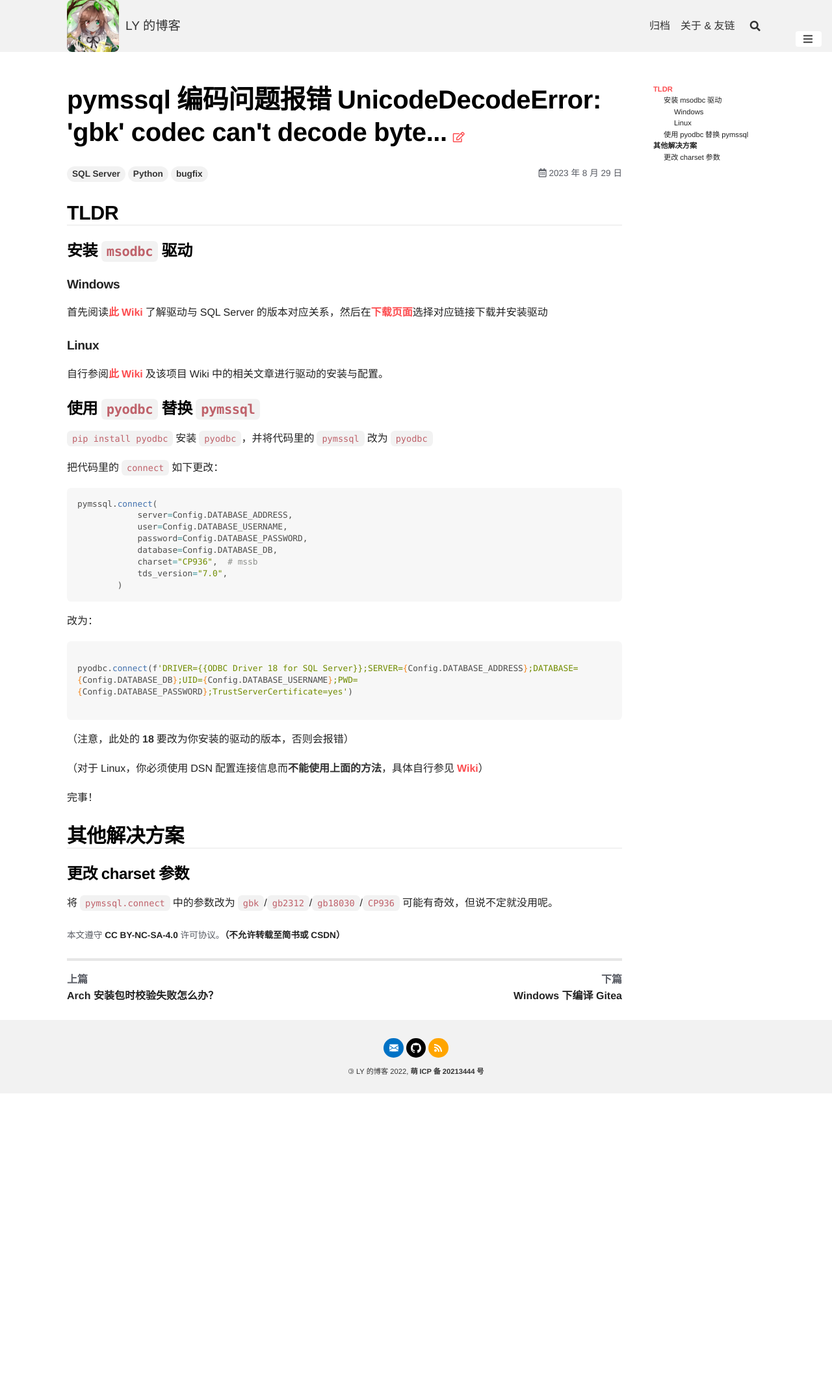
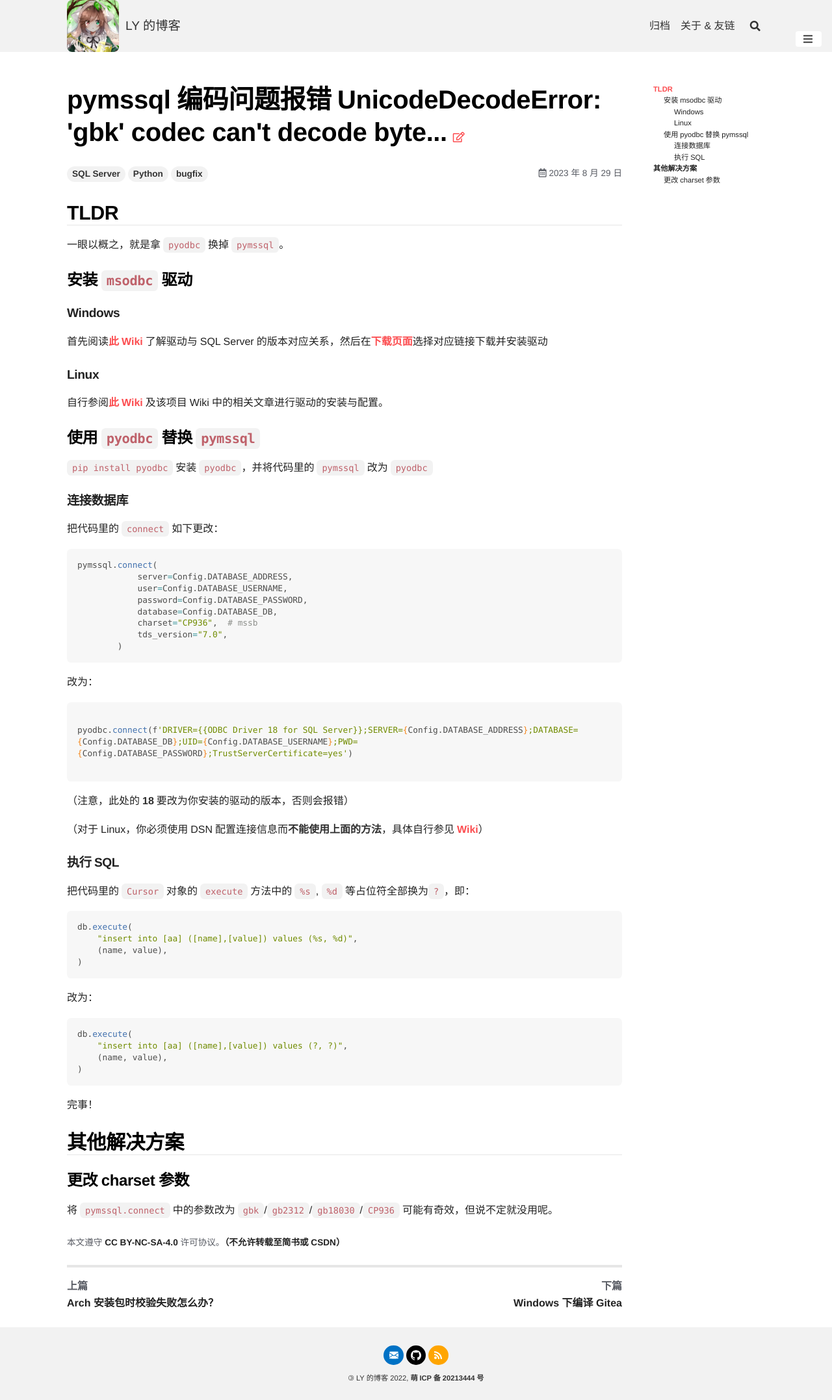
Before and after one commit to Young-Lord/Young-Lord.github.io, a Jekyll site: the page built from _posts/2023-08-29-pymssql编码问题报错UnicodeDecodeError.md, in a window 1280 px wide. Shown: the whole page at 65% size. Built offline with Jekyll 4.4.1, drawn with Linux system fonts in a browser that asks for light colours; nearby versions of some CDN libraries; comment, search, counter and statistics services are not loaded.

Commit message:
更新博文：pymssql-unicode-error

````diff
--- a/_posts/2023-08-29-pymssql编码问题报错UnicodeDecodeError.md
+++ b/_posts/2023-08-29-pymssql编码问题报错UnicodeDecodeError.md
@@ -2,10 +2,12 @@
 tags: [SQL Server, Python, bugfix]
 title: "pymssql编码问题报错UnicodeDecodeError: 'gbk' codec can't decode byte..."
 slug: pymssql-unicode-error
-last_modified_at: 2023-8-29
+last_modified_at: 2023-11-1
 ---
 
 ## TLDR
+
+一眼以概之，就是拿`pyodbc`换掉`pymssql`。
 
 ### 安装`msodbc`驱动
 
@@ -20,6 +22,8 @@ last_modified_at: 2023-8-29
 ### 使用`pyodbc`替换`pymssql`
 
 `pip install pyodbc`安装`pyodbc`，并将代码里的`pymssql`改为`pyodbc`
+
+#### 连接数据库
 
 把代码里的`connect`如下更改：
 
@@ -46,6 +50,26 @@ pyodbc.connect(f'DRIVER={{ODBC Driver 18 for SQL Server}};SERVER={Config.DATABAS
 
 （对于Linux，你必须使用DSN配置连接信息而**不能使用上面的方法**，具体自行参见[Wiki](https://github.com/mkleehammer/pyodbc/wiki/Connecting-to-SQL-Server-from-Linux)）
 
+#### 执行SQL
+
+把代码里的`Cursor`对象的`execute`方法中的`%s`, `%d`等占位符全部换为`?`，即：
+
+```python
+db.execute(
+    "insert into [aa] ([name],[value]) values (%s, %d)",
+    (name, value),
+)
+```
+
+改为：
+
+```python
+db.execute(
+    "insert into [aa] ([name],[value]) values (?, ?)",
+    (name, value),
+)
+```
+
 完事！
 
 ## 其他解决方案
````
